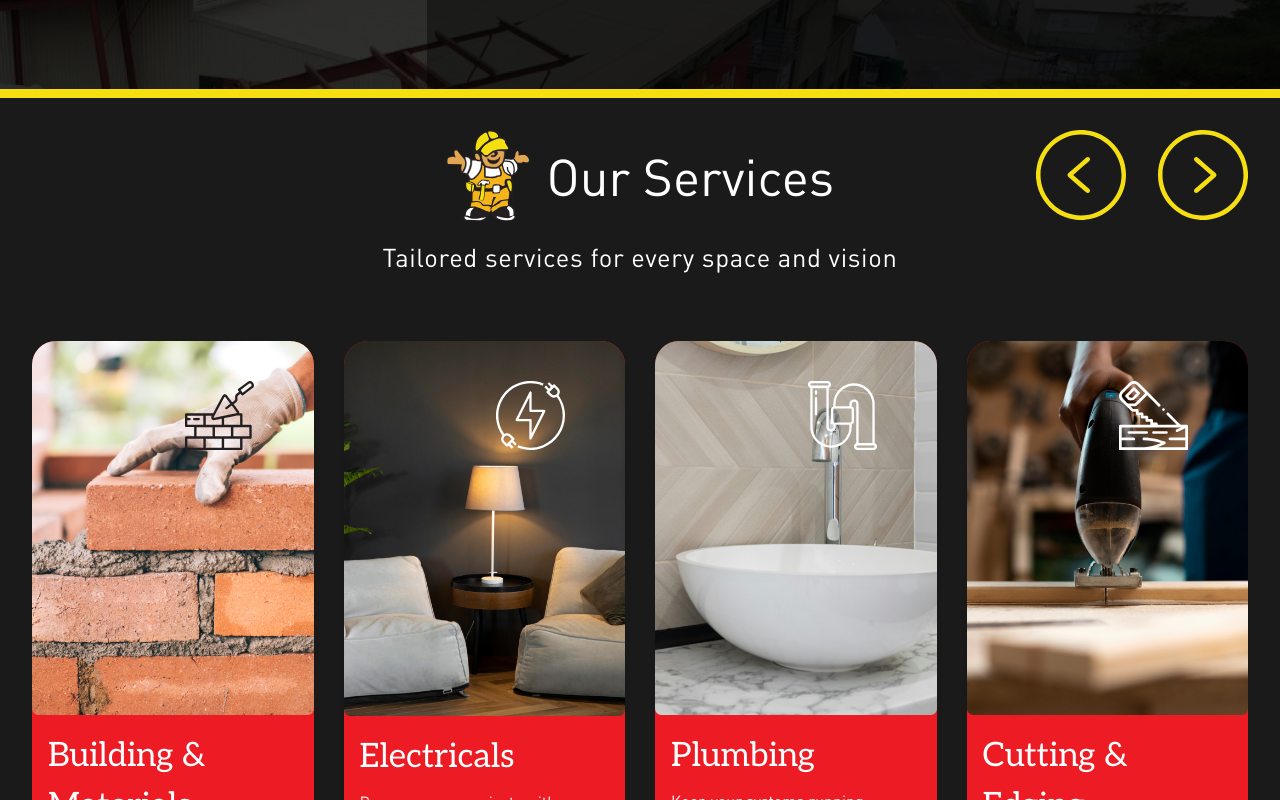
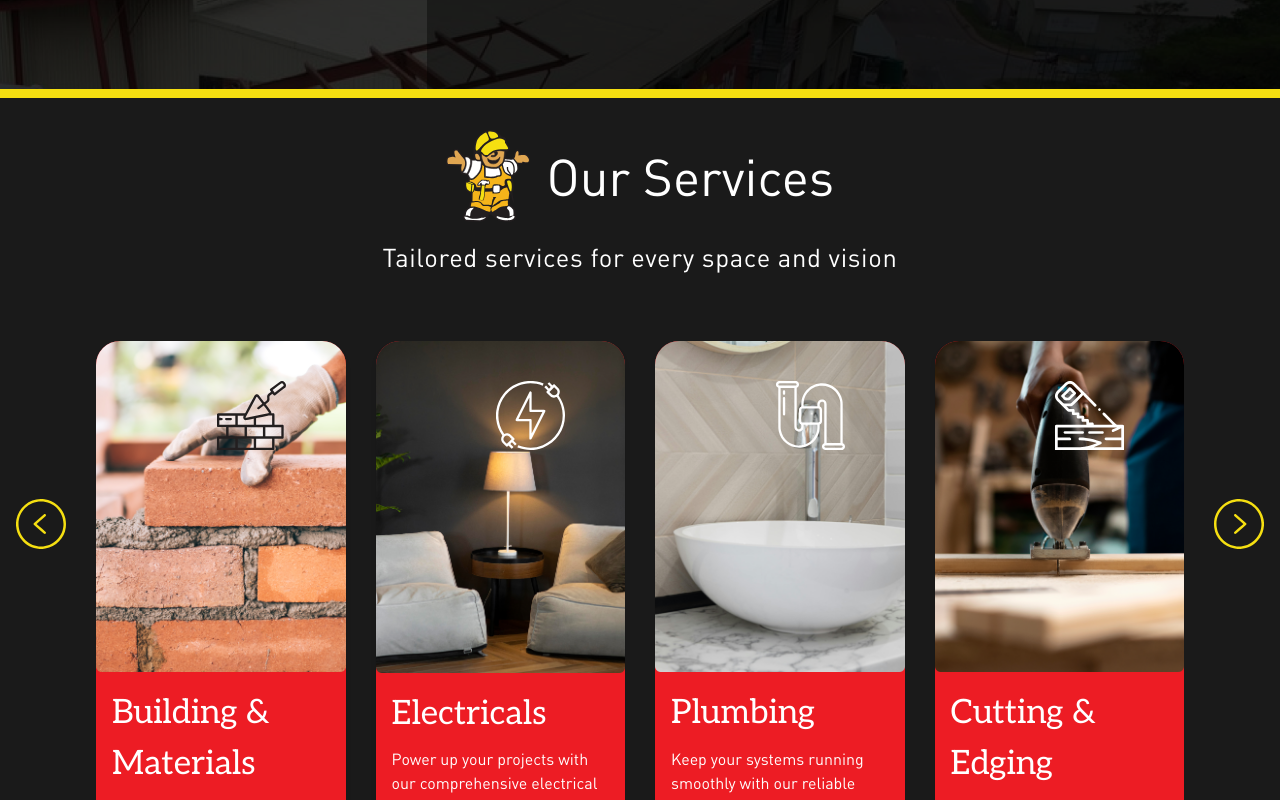
Before and after one commit to Psyfo/mrbuild-web, a Next.js app: page / in a window 1280 px wide. Shown: the part 1760-2560 px from the top of the page. Built offline with nearby package versions, Linux system fonts and the light colour scheme.

Commit message:
Refactor ServicesSection component to adjust button sizes and positions

```diff
--- a/src/app/components/ServicesSection/ServicesSection.tsx
+++ b/src/app/components/ServicesSection/ServicesSection.tsx
@@ -69,25 +69,6 @@ const ServicesSection: React.FC = () => {
           title='Our Services'
           subtitle='Tailored services for every space and vision'
         />
-        {/* LG Buttons */}
-        <div className='hidden lg:absolute top-[0rem] right-[2rem] lg:flex z-40 mt-[2rem] gap-[2rem]'>
-          <Image
-            src='/images/services/arrow_left.svg'
-            alt='Left arrow'
-            width={20}
-            height={20}
-            className='services-prev w-[50px] lg:w-[90px] h-[50px] lg:h-[90px]'
-            id='services-prev'
-          />
-          <Image
-            src='/images/services/arrow_right.svg'
-            alt='Right arrow'
-            width={20}
-            height={20}
-            className='services-next w-[50px] lg:w-[90px] h-[50px] lg:h-[90px]'
-            id='services-next'
-          />
-        </div>
       </motion.div>
 
       {/* Swiper Slider for Services */}
@@ -95,9 +76,26 @@ const ServicesSection: React.FC = () => {
         variants={sliderVariants}
         initial='hidden'
         animate={isVisible ? 'visible' : 'hidden'}
-        className='w-full mt-[2rem] px-[2rem] pb-[4rem]'
+        className='w-full mt-[2rem] px-[2rem] lg:px-[6rem] mb-[4rem]'
       >
         <ServicesSlider />
+        {/* Small Buttons */}
+        <div className='lg:absolute top-[50%] right-[2rem] lg:right-0 w-auto lg:w-screen transform translate-y-[-50%] flex lg:justify-between lg:px-[1rem] mt-[2rem] lg:mt-0 gap-[2rem]'>
+          <Image
+            src='/images/services/arrow_left.svg'
+            alt='Left arrow'
+            width={20}
+            height={20}
+            className='services-prev w-[50px] lg:w-[50px] h-[50px] lg:h-[50px]'
+          />
+          <Image
+            src='/images/services/arrow_right.svg'
+            alt='Right arrow'
+            width={20}
+            height={20}
+            className='services-next w-[50px] lg:w-[50px] h-[50px] lg:h-[50px]'
+          />
+        </div>
       </motion.div>
     </section>
   );
```
